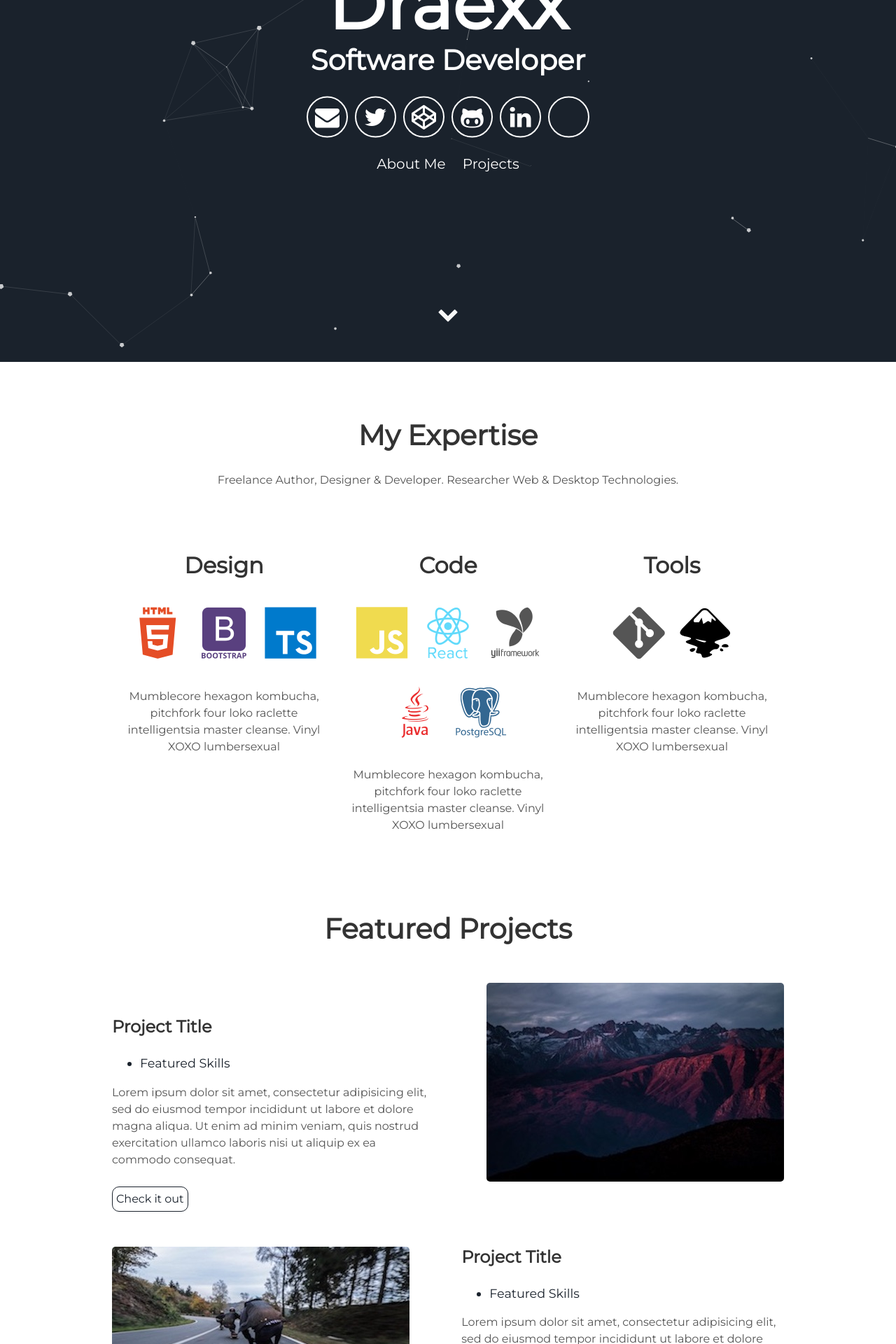
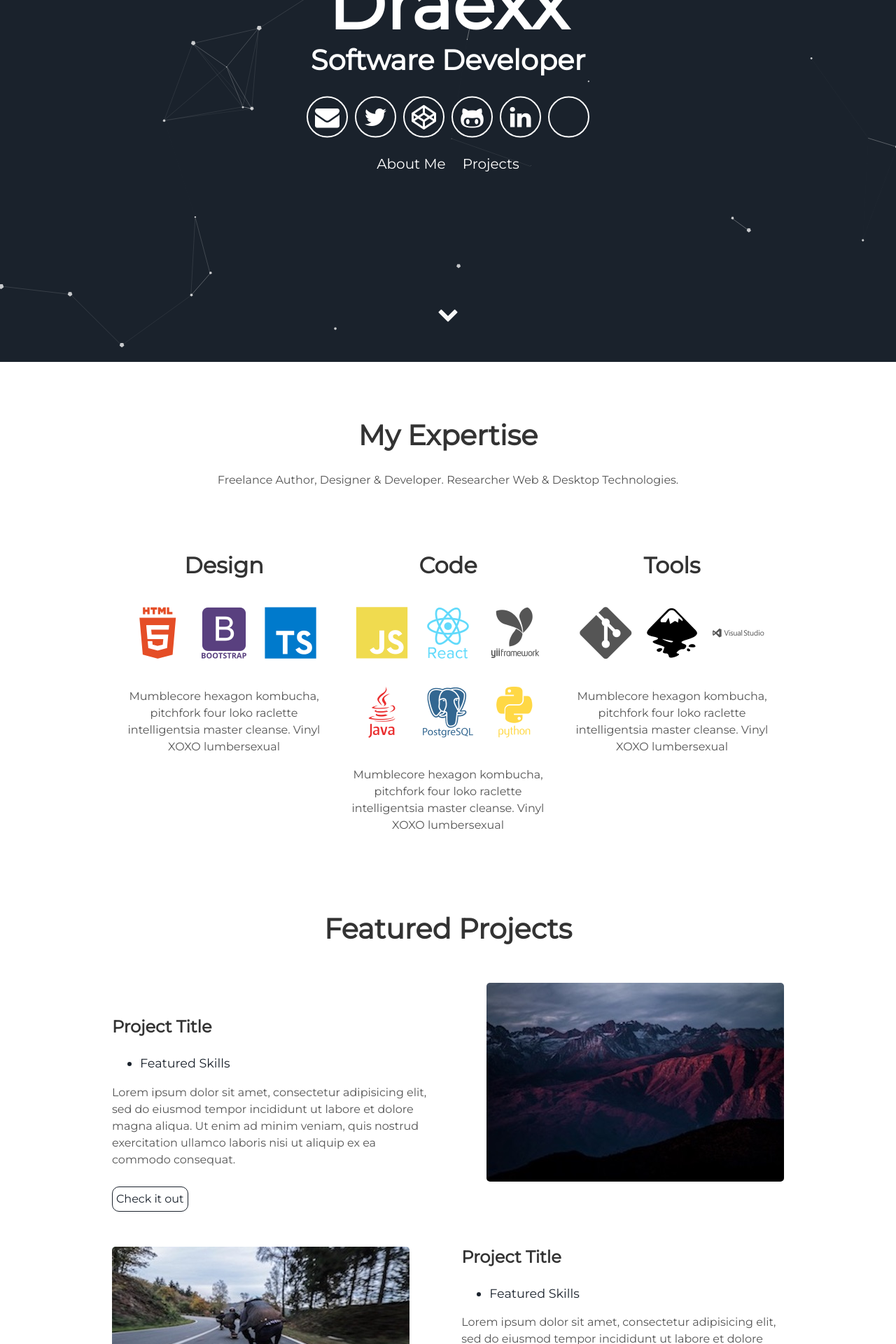
Before and after one commit to draexx/draexx.github.io, a Jekyll site: the page built from index.html, in a window 1280 px wide. Shown: the part 383-2303 px from the top of the page at 70% size. Built offline with Jekyll 4.4.1, drawn with Linux system fonts in a browser that asks for light colours.

Commit message:
Update about.html

```diff
--- a/_includes/about.html
+++ b/_includes/about.html
@@ -19,6 +19,7 @@
       <i class="devicon-yii-plain-wordmark"></i>
       <i class="devicon-java-plain-wordmark colored"></i>
       <i class="devicon-postgresql-plain-wordmark colored"></i>
+      <i class="devicon-python-plain-wordmark colored"></i>
       <p>Mumblecore hexagon kombucha, pitchfork four loko raclette intelligentsia master cleanse.
         Vinyl XOXO lumbersexual</p>
     </div>
@@ -26,7 +27,7 @@
       <h2>Tools</h2>
       <i class="devicon-git-plain"></i>
       <i class="devicon-inkscape-plain colored"></i>
-      <i class="devicon-vscode-plain-wordmark"></i>
+      <i class="devicon-visualstudio-plain-wordmark"></i>
       <p>Mumblecore hexagon kombucha, pitchfork four loko raclette intelligentsia master cleanse.
         Vinyl XOXO lumbersexual</p>
     </div>
```
